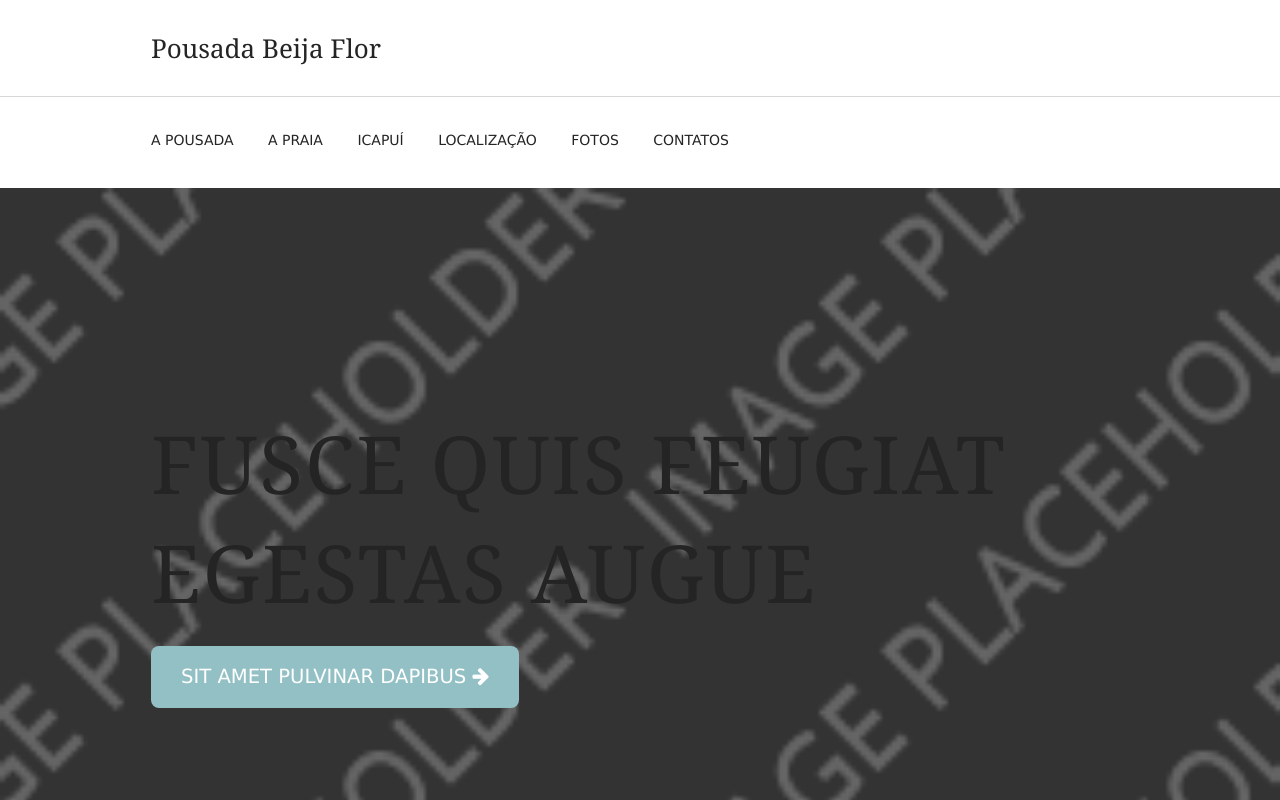
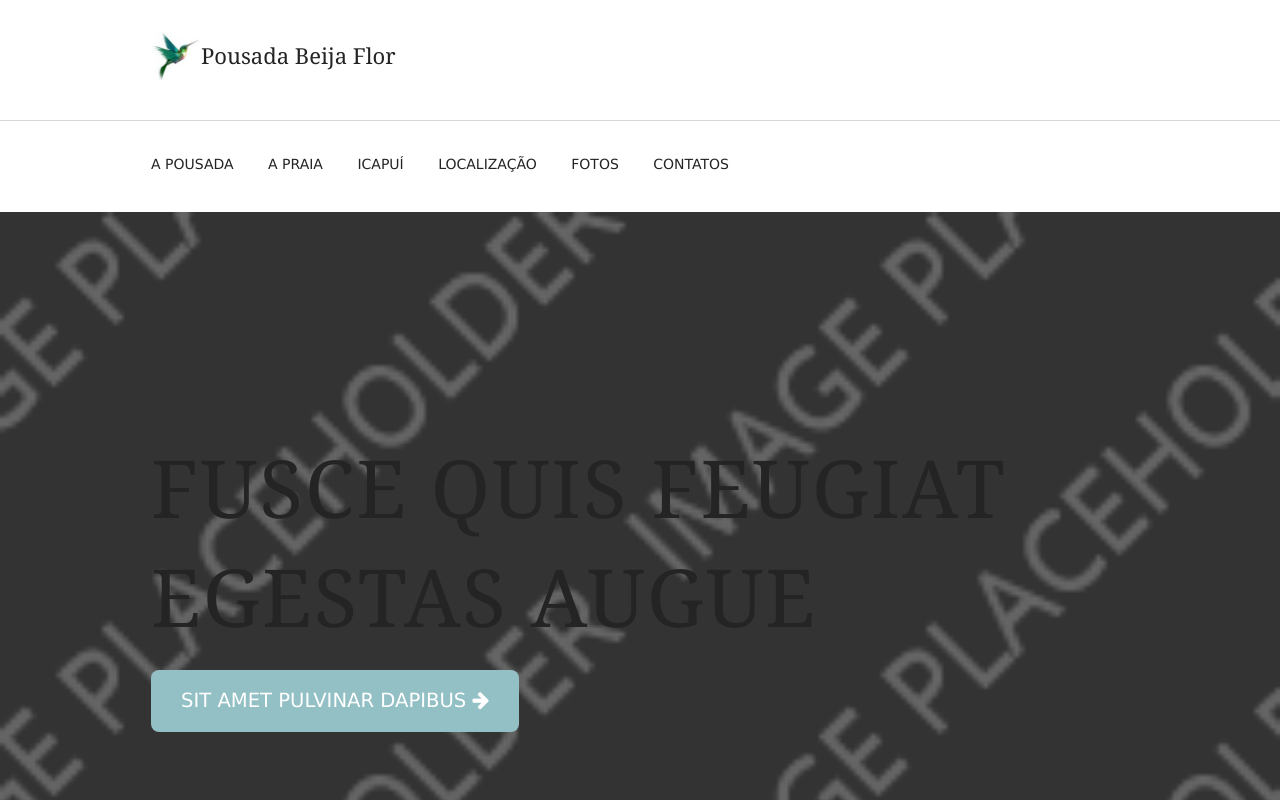
Before and after one commit to armando-couto/pousada-beija-flor, a plain HTML site: page index.html in a window 1280 px wide. Shown: the top 800 px of the page. Drawn offline with Linux system fonts and the light colour scheme; some packages are replaced by stand-ins of ours; files whose address does not match are found by name.

Commit message:
Adiciona imagem do beija flor.

```diff
--- a/index.html
+++ b/index.html
@@ -10,7 +10,7 @@
 <div class="wrapper row0">
   <header id="header" class="clear">
     <div id="logo" class="fl_left">
-      <h1>Pousada Beija Flor</h1>
+      <img src="images/demo/beija-flor.png" style="height: 50px"></div><h1 style="margin-top: 10px">Pousada Beija Flor</h1>
     </div>
   </header>
 </div>
```
Also changed, not shown: images/demo/beija-flor.png (added).
